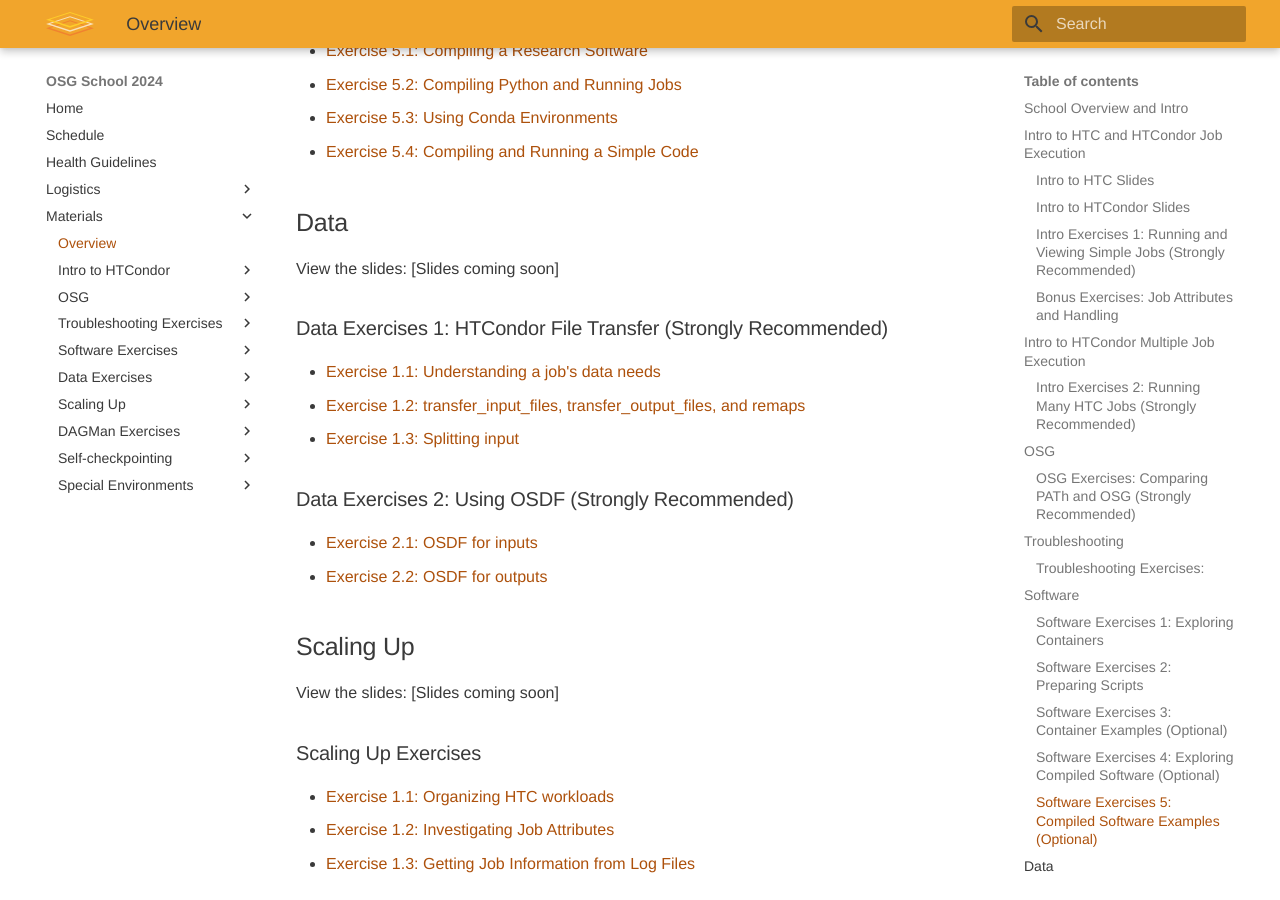
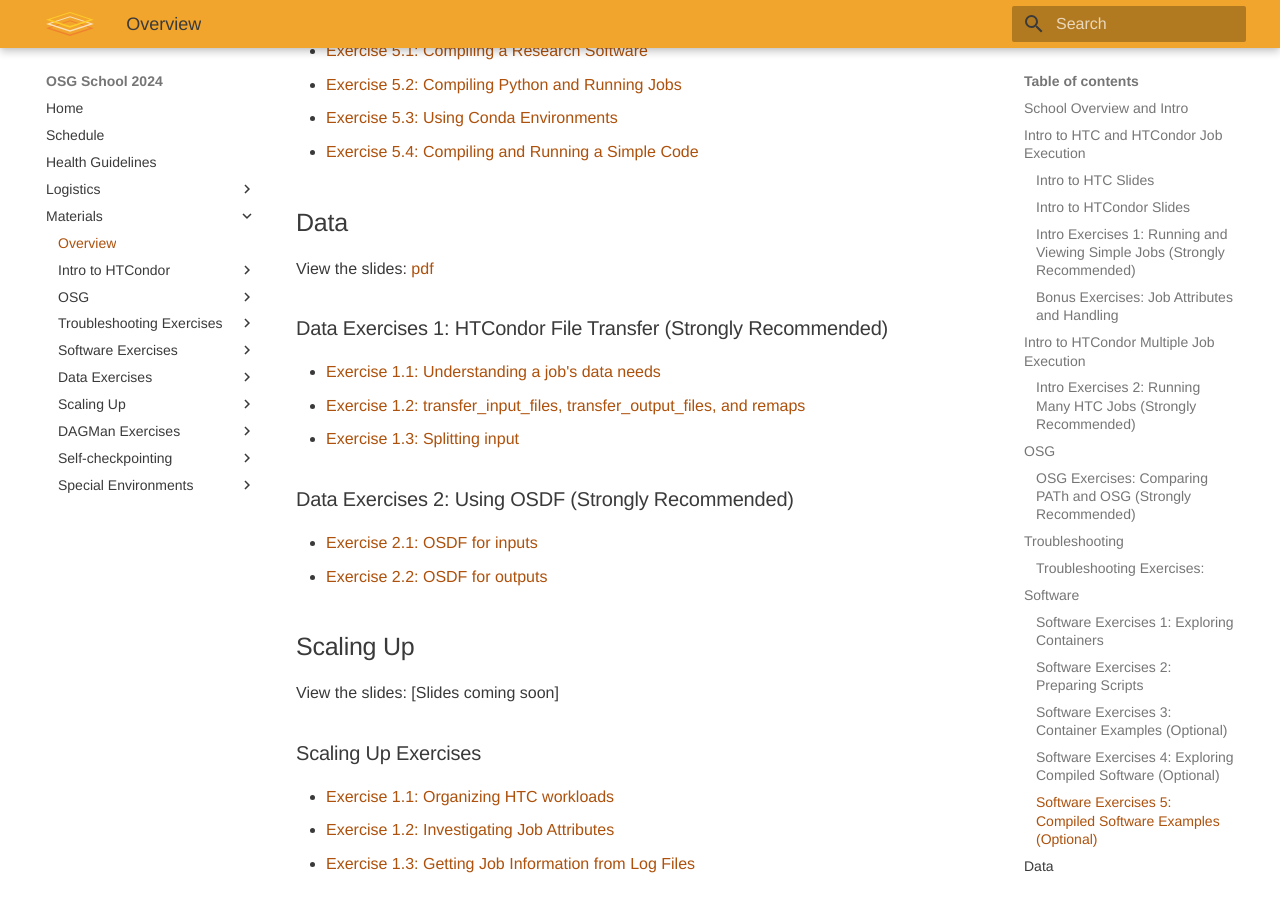
Before and after one commit to osg-htc/school-2024, an MkDocs documentation site: the page built from docs/materials/index.md, in a window 1280 px wide and 900 px high, scrolled down 2738 px. Built offline with MkDocs 1.6.1 and Material for MkDocs 9.7.7, drawn with Linux system fonts in a browser that asks for light colours.

Commit message:
Updating with Data talk slides

```diff
--- a/docs/materials/index.md
+++ b/docs/materials/index.md
@@ -105,7 +105,7 @@
 
 ## Data
 
-View the slides: [Slides coming soon]
+View the slides: [pdf](data/files/osgus24-data.pdf)
 
 ### Data Exercises 1: HTCondor File Transfer (Strongly Recommended)
 
```
Also changed, not shown: 4 other files.
